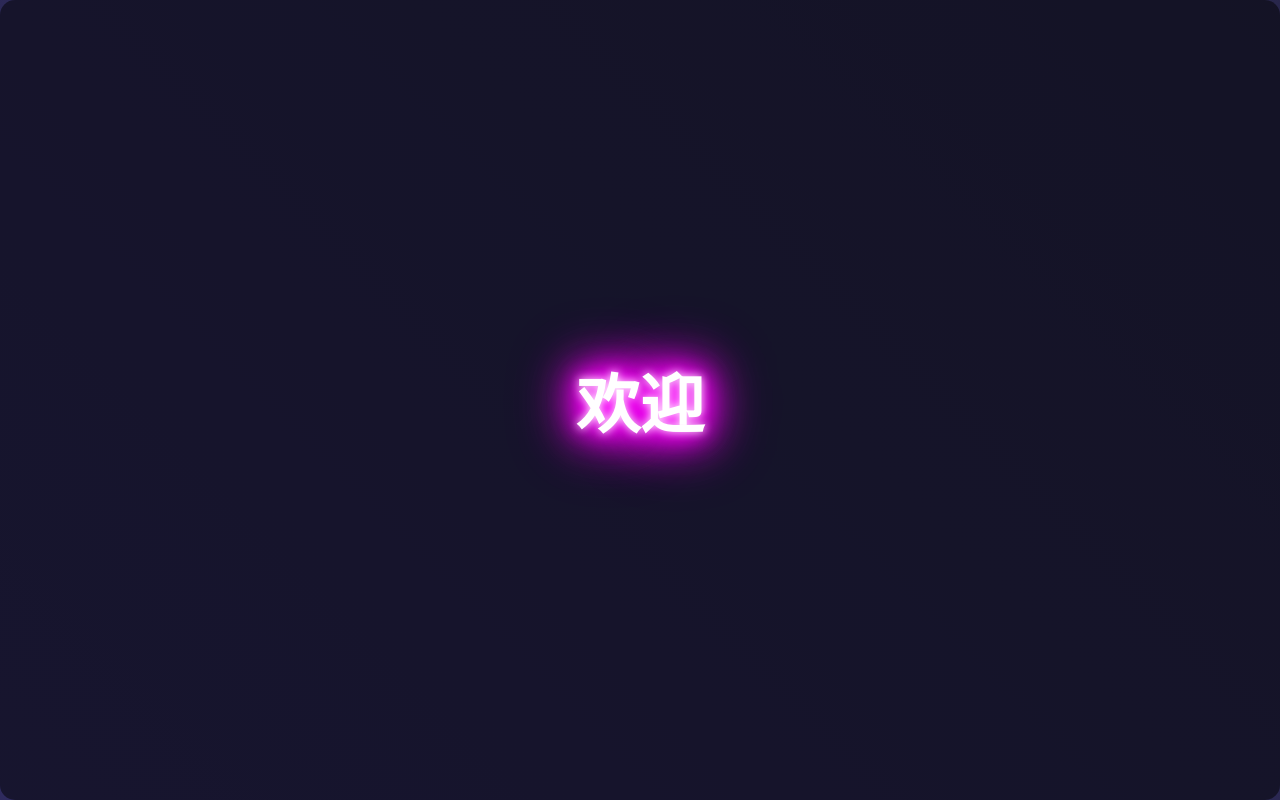
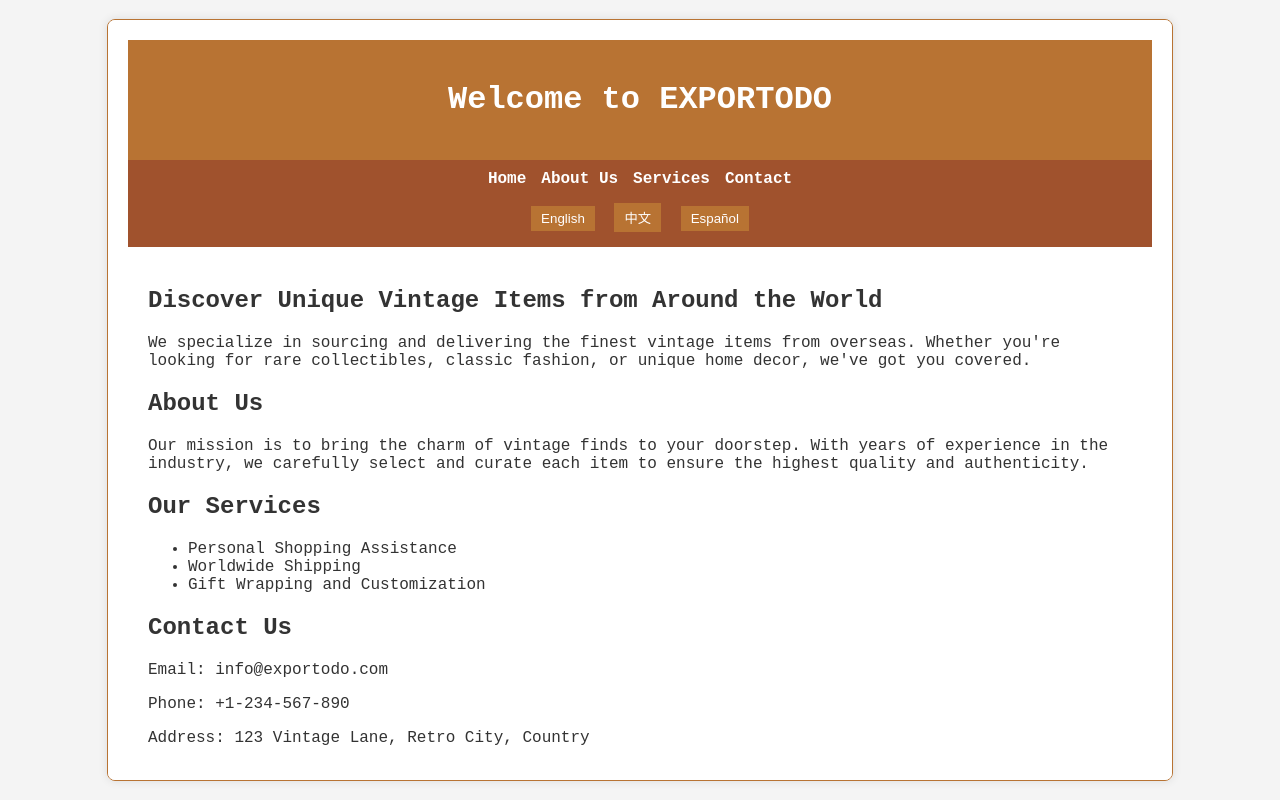
Before and after one commit to yonglue/lrryy, a plain HTML site: page index.html in a window 1280 px wide. Drawn offline with Linux system fonts and the light colour scheme.

Commit message:
修改主页

```diff
--- a/index.html
+++ b/index.html
@@ -3,77 +3,55 @@
 <head>
     <meta charset="UTF-8">
     <meta name="viewport" content="width=device-width, initial-scale=1.0">
-    <title>欢迎主页</title>
-    <style>
-        @import url('https://fonts.googleapis.com/css2?family=Orbitron:wght@400;700&display=swap');
-
-        body {
-            font-family: 'Orbitron', sans-serif;
-            display: flex;
-            justify-content: center;
-            align-items: center;
-            height: 100vh;
-            margin: 0;
-            background: linear-gradient(45deg, #0f0c29, #302b63, #24243e);
-            background-size: 400% 400%;
-            animation: gradientAnimation 15s ease infinite;
-            color: #ffffff;
-            overflow: hidden;
-        }
-        .container {
-            text-align: center;
-            width: 100%;
-            height: 100%;
-            display: flex;
-            justify-content: center;
-            align-items: center;
-            background: rgba(0, 0, 0, 0.5);
-            border-radius: 15px;
-        }
-        h1 {
-            font-size: 4rem;
-            color: #ffffff;
-            animation: textAnimation 2s ease-in-out infinite;
-        }
-        @keyframes gradientAnimation {
-            0% { background-position: 0% 50%; }
-            50% { background-position: 100% 50%; }
-            100% { background-position: 0% 50%; }
-        }
-        @keyframes textAnimation {
-            0%, 100% { text-shadow: 0 0 20px #fff, 0 0 30px #ff00ff, 0 0 40px #ff00ff, 0 0 50px #ff00ff, 0 0 60px #ff00ff, 0 0 70px #ff00ff, 0 0 80px #ff00ff; }
-            50% { text-shadow: 0 0 10px #fff, 0 0 20px #ff00ff, 0 0 30px #ff00ff, 0 0 40px #ff00ff, 0 0 50px #ff00ff, 0 0 60px #ff00ff, 0 0 70px #ff00ff; }
-        }
-    </style>
+    <title>EXPORTODO</title>
+    <link rel="stylesheet" href="styles.css">
+    <script defer src="scripts.js"></script>
 </head>
 <body>
     <div class="container">
-        <h1 id="welcome-message"></h1>
+        <header>
+            <h1 data-lang="welcome">Welcome to EXPORTODO</h1>
+        </header>
+        <nav>
+            <ul>
+                <li><a href="#home" data-lang="home">Home</a></li>
+                <li><a href="#about" data-lang="about">About Us</a></li>
+                <li><a href="#services" data-lang="services">Services</a></li>
+                <li><a href="#contact" data-lang="contact">Contact</a></li>
+            </ul>
+            <div class="language-selector">
+                <button onclick="setLanguage('en')">English</button>
+                <button onclick="setLanguage('zh')">中文</button>
+                <button onclick="setLanguage('es')">Español</button>
+            </div>
+        </nav>
+        <main>
+            <section id="home">
+                <h2 data-lang="discover">Discover Unique Vintage Items from Around the World</h2>
+                <p data-lang="description">We specialize in sourcing and delivering the finest vintage items from overseas. Whether you're looking for rare collectibles, classic fashion, or unique home decor, we've got you covered.</p>
+            </section>
+            <section id="about">
+                <h2 data-lang="about-title">About Us</h2>
+                <p data-lang="about-description">Our mission is to bring the charm of vintage finds to your doorstep. With years of experience in the industry, we carefully select and curate each item to ensure the highest quality and authenticity.</p>
+            </section>
+            <section id="services">
+                <h2 data-lang="services-title">Our Services</h2>
+                <ul>
+                    <li data-lang="service-1">Personal Shopping Assistance</li>
+                    <li data-lang="service-2">Worldwide Shipping</li>
+                    <li data-lang="service-3">Gift Wrapping and Customization</li>
+                </ul>
+            </section>
+            <section id="contact">
+                <h2 data-lang="contact-title">Contact Us</h2>
+                <p>Email: info@exportodo.com</p>
+                <p>Phone: +1-234-567-890</p>
+                <p>Address: 123 Vintage Lane, Retro City, Country</p>
+            </section>
+        </main>
+        <footer>
+            <p>&copy; 2025 EXPORTODO. All rights reserved.</p>
+        </footer>
     </div>
-
-    <script>
-        const messages = [
-            '欢迎', // Chinese
-            'Bienvenido', // Spanish
-            'Bienvenue', // French
-            'Welcome', // English
-            'Willkommen', // German
-            'Benvenuto', // Italian
-            'Добро пожаловать', // Russian
-            'ようこそ', // Japanese
-            '환영합니다', // Korean
-            'مرحبا' // Arabic
-        ];
-
-        let currentIndex = 0;
-
-        function updateMessage() {
-            document.getElementById('welcome-message').textContent = messages[currentIndex];
-            currentIndex = (currentIndex + 1) % messages.length;
-        }
-
-        setInterval(updateMessage, 500);
-        updateMessage(); // Initial call to display the first message immediately
-    </script>
 </body>
 </html>
--- /dev/null
+++ b/scripts.js
@@ -0,0 +1,57 @@
+const translations = {
+    en: {
+        welcome: "Welcome to EXPORTODO",
+        home: "Home",
+        about: "About Us",
+        services: "Services",
+        contact: "Contact",
+        discover: "Discover Unique Vintage Items from Around the World",
+        description: "We specialize in sourcing and delivering the finest vintage items from overseas. Whether you're looking for rare collectibles, classic fashion, or unique home decor, we've got you covered.",
+        "about-title": "About Us",
+        "about-description": "Our mission is to bring the charm of vintage finds to your doorstep. With years of experience in the industry, we carefully select and curate each item to ensure the highest quality and authenticity.",
+        "services-title": "Our Services",
+        "service-1": "Personal Shopping Assistance",
+        "service-2": "Worldwide Shipping",
+        "service-3": "Gift Wrapping and Customization",
+        "contact-title": "Contact Us"
+    },
+    zh: {
+        welcome: "欢迎来到 EXPORTODO",
+        home: "主页",
+        about: "关于我们",
+        services: "服务",
+        contact: "联系我们",
+        discover: "发现来自世界各地的独特复古商品",
+        description: "我们专注于海外优质复古商品的采购和配送。无论您在寻找稀有收藏品、经典时尚还是独特的家居装饰，我们都能满足您的需求。",
+        "about-title": "关于我们",
+        "about-description": "我们的使命是将复古的魅力带到您的家门口。凭借多年的行业经验，我们精心挑选和策划每一件商品，以确保最高的质量和真实性。",
+        "services-title": "我们的服务",
+        "service-1": "个性化购物辅助",
+        "service-2": "全球配送",
+        "service-3": "礼品包装和定制",
+        "contact-title": "联系我们"
+    },
+    es: {
+        welcome: "Bienvenido a EXPORTODO",
+        home: "Inicio",
+        about: "Sobre Nosotros",
+        services: "Servicios",
+        contact: "Contacto",
+        discover: "Descubre Artículos Vintage Únicos de Todo el Mundo",
+        description: "Nos especializamos en la búsqueda y entrega de los mejores artículos vintage del extranjero. Ya sea que esté buscando coleccionables raros, moda clásica o decoración única para el hogar, lo tenemos cubierto.",
+        "about-title": "Sobre Nosotros",
+        "about-description": "Nuestra misión es llevar el encanto de los hallazgos vintage a su puerta. Con años de experiencia en la industria, seleccionamos y curamos cuidadosamente cada artículo para garantizar la más alta calidad y autenticidad.",
+        "services-title": "Nuestros Servicios",
+        "service-1": "Asistencia de Compras Personalizada",
+        "service-2": "Envío Mundial",
+        "service-3": "Envoltura y Personalización de Regalos",
+        "contact-title": "Contáctenos"
+    }
+};
+
+function setLanguage(language) {
+    document.querySelectorAll('[data-lang]').forEach(element => {
+        const key = element.getAttribute('data-lang');
+        element.textContent = translations[language][key];
+    });
+}
--- /dev/null
+++ b/styles.css
@@ -0,0 +1,91 @@
+body {
+    font-family: 'Courier New', Courier, monospace;
+    background-color: #f4f4f4;
+    color: #333;
+    margin: 0;
+    padding: 0;
+    display: flex;
+    justify-content: center;
+    align-items: center;
+    height: 100vh;
+}
+
+.container {
+    background-color: #fff;
+    border: 1px solid #b87333; /* 古铜色 */
+    border-radius: 8px;
+    width: 80%;
+    max-width: 1200px;
+    box-shadow: 0px 0px 10px rgba(0, 0, 0, 0.1);
+    padding: 20px;
+    overflow-y: auto;
+    max-height: 90vh;
+}
+
+header {
+    background-color: #b87333; /* 古铜色 */
+    color: #fff;
+    padding: 20px;
+    text-align: center;
+}
+
+nav {
+    background-color: #a0522d; /* 古铜色 */
+    padding: 10px;
+    text-align: center;
+}
+
+nav ul {
+    list-style-type: none;
+    margin: 0;
+    padding: 0;
+    display: inline-flex;
+    gap: 15px;
+}
+
+nav ul li {
+    display: inline;
+}
+
+nav ul li a {
+    color: #fff;
+    text-decoration: none;
+    font-weight: bold;
+}
+
+nav ul li a:hover {
+    text-decoration: underline;
+}
+
+.language-selector {
+    margin-top: 10px;
+}
+
+.language-selector button {
+    background-color: #b87333; /* 古铜色 */
+    color: #fff;
+    border: none;
+    padding: 5px 10px;
+    margin: 5px;
+    cursor: pointer;
+}
+
+.language-selector button:hover {
+    background-color: #c68454; /* 浅古铜色 */
+}
+
+main {
+    padding: 20px;
+}
+
+section {
+    margin: 20px 0;
+}
+
+footer {
+    background-color: #b87333; /* 古铜色 */
+    color: #fff;
+    text-align: center;
+    padding: 10px;
+    margin-top: 20px;
+}
```
